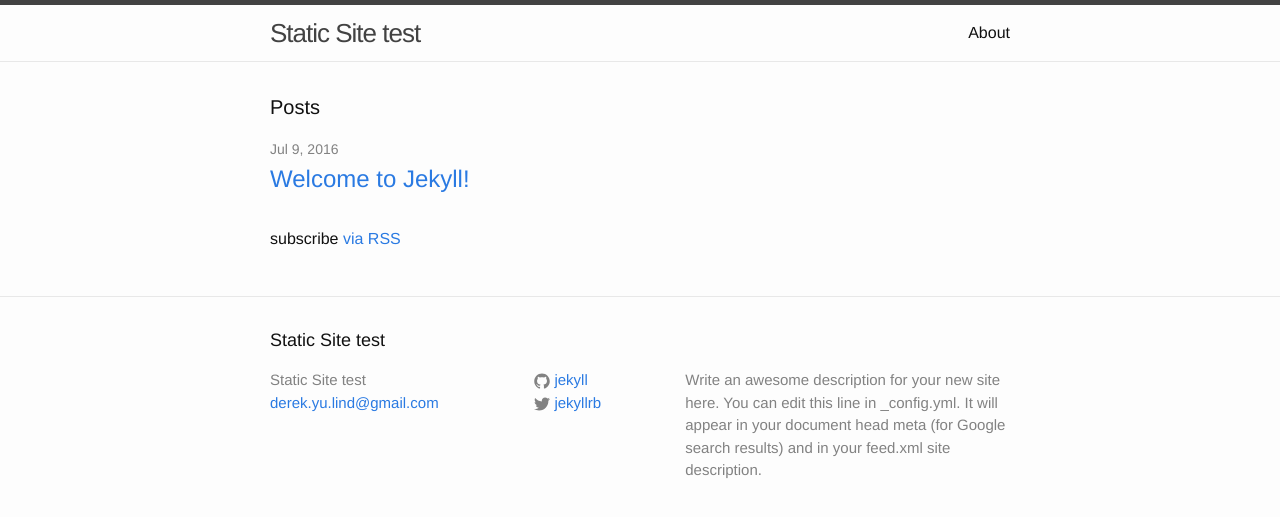
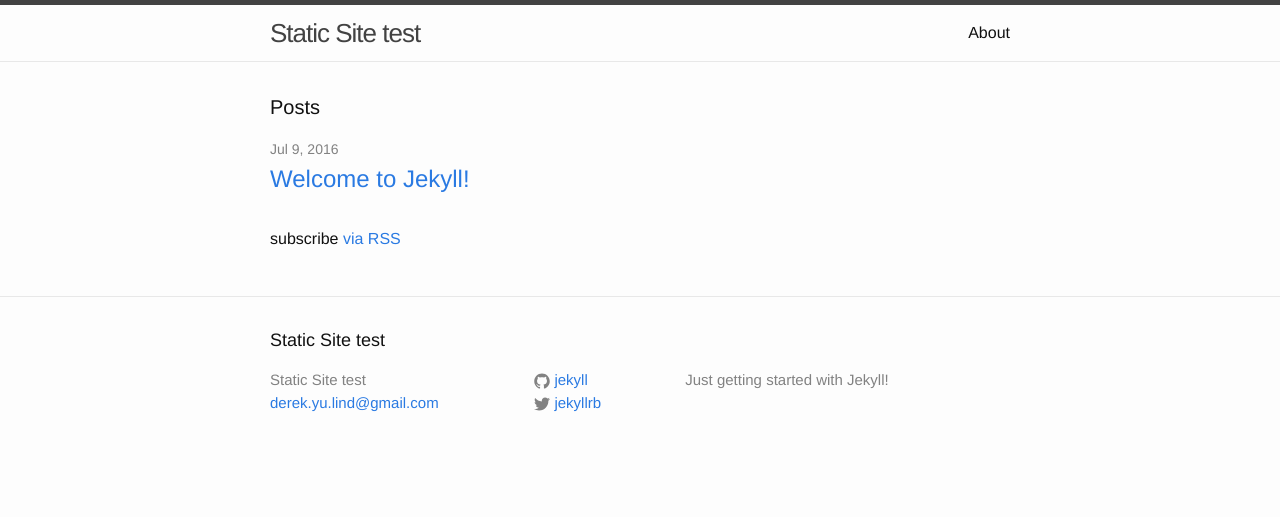
Before and after one commit to DerekYu177/static-site-test, a Jekyll site: the page built from index.html, in a window 1280 px wide. Shown: the top 517 px of the page. Built offline with Jekyll 4.4.1, drawn with Linux system fonts in a browser that asks for light colours.

Commit message:
[Static Site] updating _config

```diff
--- a/_config.yml
+++ b/_config.yml
@@ -8,14 +8,16 @@
 # Site settings
 title: Static Site test
 email: derek.yu.lind@gmail.com
-description: > # this means to ignore newlines until "baseurl:"
-  Write an awesome description for your new site here. You can edit this
-  line in _config.yml. It will appear in your document head meta (for
-  Google search results) and in your feed.xml site description.
+description: >
+  Just getting started with Jekyll!
 baseurl: "" # the subpath of your site, e.g. /blog
-url: "http://yourdomain.com" # the base hostname & protocol for your site
+url: "http://localhost:4000" # the base hostname & protocol for your site
 twitter_username: jekyllrb
 github_username:  jekyll
 
 # Build settings
-markdown: kramdown
+sass:
+  sass_dir: _sass
+include: ['_pages']
+kramdown:
+  input: GFM
```
